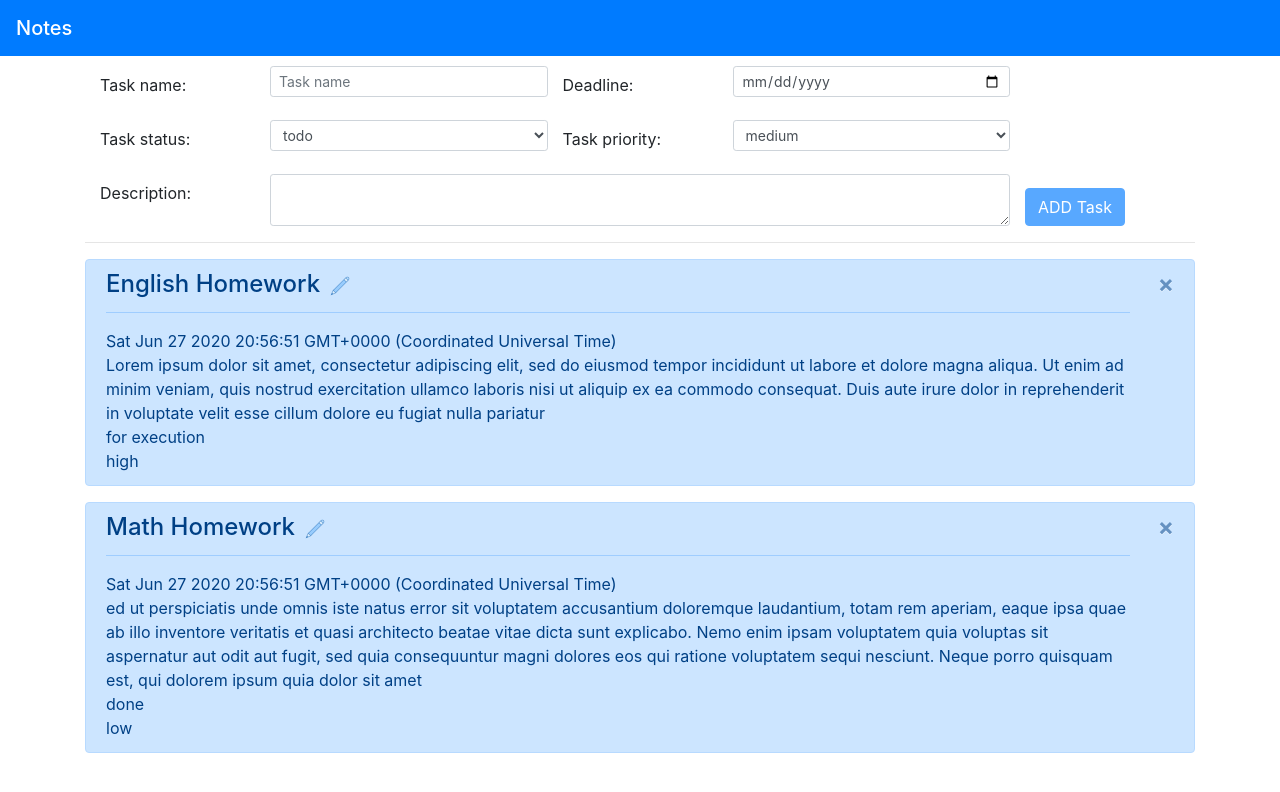
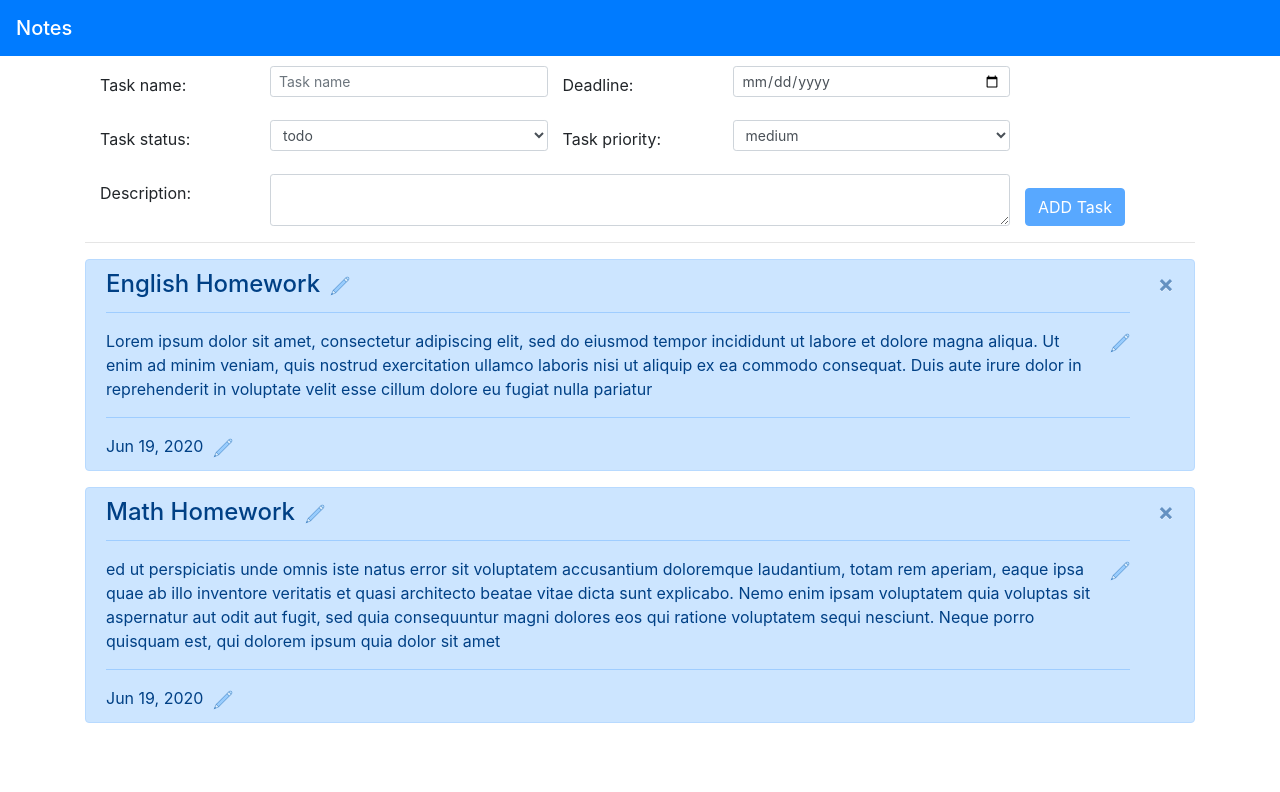
Before and after one commit to kathleen-fen/todo-list-angular, an Angular app: page / in a window 1280 px wide. Shown: the top 792 px of the page. Built offline with nearby package versions, Linux system fonts and the light colour scheme.

Commit message:
edit in place full

```diff
--- a/src/app/app.component.html
+++ b/src/app/app.component.html
@@ -46,6 +46,6 @@
     *ngFor="let t of tasks; let index = index"
     [task]="t"
     (onDelete)="deleteTask(index)"
-    (onChangeName)=onChangeName($event,index)
+    (onChange)=onChange($event,index)
   ></app-task>
 </div>
--- a/src/app/app.component.ts
+++ b/src/app/app.component.ts
@@ -16,7 +16,7 @@ export interface Task {
   name: string,
   status: string,
   descr: string,
-  deadline: Date,
+  deadline: string,
   priority: string
 }
 
@@ -34,14 +34,14 @@ export class AppComponent implements OnInit {
       name: 'English Homework',
       status: 'for execution',
       descr: 'Lorem ipsum dolor sit amet, consectetur adipiscing elit, sed do eiusmod tempor incididunt ut labore et dolore magna aliqua. Ut enim ad minim veniam, quis nostrud exercitation ullamco laboris nisi ut aliquip ex ea commodo consequat. Duis aute irure dolor in reprehenderit in voluptate velit esse cillum dolore eu fugiat nulla pariatur',
-      deadline: new Date(),
+      deadline: "2020-06-19",
       priority: 'high'
     },
     {
       name: 'Math Homework',
       status: 'done',
       descr: 'ed ut perspiciatis unde omnis iste natus error sit voluptatem accusantium doloremque laudantium, totam rem aperiam, eaque ipsa quae ab illo inventore veritatis et quasi architecto beatae vitae dicta sunt explicabo. Nemo enim ipsam voluptatem quia voluptas sit aspernatur aut odit aut fugit, sed quia consequuntur magni dolores eos qui ratione voluptatem sequi nesciunt. Neque porro quisquam est, qui dolorem ipsum quia dolor sit amet',
-      deadline: new Date(),
+      deadline: "2020-06-19",
       priority: 'low'
     }
   ]
@@ -60,8 +60,8 @@ export class AppComponent implements OnInit {
   deleteTask(index) {
     this.tasks.splice(index,1)
   }
-  onChangeName(newName,index){
-    this.tasks[index].name = newName
+  onChange(val,index){
+    this.tasks[index][val.field] = val.value
   }
 
 }
--- a/src/app/task/task.component.css
+++ b/src/app/task/task.component.css
@@ -12,7 +12,7 @@
   font-weight: 500;
   line-height: 1.5rem;
 }
-.head-wrapper {
+.field-wrapper {
   display: flex;
 }
 .icon {
@@ -29,3 +29,6 @@
   visibility: hidden;
   width: 0;
 }
+.edit-input  {
+  width: 100%;
+}
--- a/src/app/task/task.component.html
+++ b/src/app/task/task.component.html
@@ -1,15 +1,27 @@
 <div class="task-wrapper alert alert-primary alert-dismissible fade show">
-  <div class="head-wrapper">
-    <div *ngIf="nameEditMode"  class="edit-input"><input #nameEditInput id="nameEditInput" type="text" class="form-control" [value]="task.name" (blur)="changeName($event)" (keyup)="onKey($event)"></div>
-    <div *ngIf="!nameEditMode" class="task-name alert-heading">{{ task.name }}</div>
-    <div *ngIf="!nameEditMode" class="icon" (click)="onEditName()"><img src="./assets/icons/pencil.png" alt="edit"></div>
+    <div class="field-wrapper">
+      <div *ngIf="nameEditMode"  class="edit-input">
+        <input  #nameEditInput id="editInput" type="text" class="form-control" [value]="task.name" (blur)="changeName($event,'name')" (keyup)="onKey($event,'name')">
+      </div>
+      <div *ngIf="!nameEditMode" class="task-name alert-heading">{{ task.name }}</div>
+      <div *ngIf="!nameEditMode" class="icon" (click)="onEdit('name')"><img src="./assets/icons/pencil.png" alt="edit"></div>
+    </div>
+
+  <hr>
+  <div class="field-wrapper">
+    <div *ngIf="descrEditMode"  class="edit-input">
+      <textarea name="" id="editInput"  rows="2" class="form-control" [value]="task.descr"  (blur)="changeName($event,'descr')" (keyup)="onKey($event,'descr')"></textarea>
+   </div>
+    <div *ngIf="!descrEditMode" class="task-descr">{{ task.descr }}</div>
+    <div *ngIf="!descrEditMode" class="icon" (click)="onEdit('descr')"><img src="./assets/icons/pencil.png" alt="edit"></div>
   </div>
 
   <hr>
-  <div class="task-deadline">{{ task.deadline }}</div>
-  <div class="task-descr">{{ task.descr }}</div>
-  <div class="task-status">{{ task.status }}</div>
-  <div class="task-priority">{{ task.priority }}</div>
+  <div class="field-wrapper">
+    <div *ngIf="deadlineEditMode"  class="edit-input"><input #nameEditInput id="editInput" type="date" class="form-control" [value]="task.deadline" (blur)="changeName($event,'deadline')" (keyup)="onKey($event,'deadline')"></div>
+    <div *ngIf="!deadlineEditMode" class="task-deadline">{{ task.deadline | date }}</div>
+    <div *ngIf="!deadlineEditMode" class="icon" (click)="onEdit('deadline')"><img src="./assets/icons/pencil.png" alt="edit"></div>
+  </div>
   <button type="button" class="close" data-dismiss="alert" aria-label="Close" (click)="delTask()" >
     <span aria-hidden="true">&times;</span>
   </button>
--- a/src/app/task/task.component.ts
+++ b/src/app/task/task.component.ts
@@ -8,50 +8,46 @@ import { FormGroup, FormControl, Validators } from '@angular/forms';
   templateUrl: './task.component.html',
   styleUrls: ['./task.component.css']
 })
-export class TaskComponent implements OnInit {
+export class TaskComponent {
   nameEditMode:boolean = false
   deadlineEditMode:boolean = false
   descrEditMode:boolean = false
-  form: FormGroup
   @Input() task: Task
   @Output() onDelete = new EventEmitter()
-  @Output() onChangeName = new EventEmitter()
+  @Output() onChange = new EventEmitter()
   @ViewChild('nameEditInput', {static: false}) nameEdit: ElementRef;
 
   constructor() { }
 
-  ngOnInit(): void {
-    this.form = new FormGroup({
-    name: new FormControl('', Validators.required),
-    deadline: new FormControl(''),
-    /* status: new FormControl('todo'),
-    priority: new FormControl('medium'), */
-    descr: new FormControl('')
-    })
-  }
 
   delTask(){
    this.onDelete.emit()
   }
-  onEditName() {
-    this.nameEditMode = true
-    setTimeout(()=>document.getElementById('nameEditInput').focus(),100)
+  onEdit(field) {
+    this[field+'EditMode'] = true
+    setTimeout(()=>document.getElementById('editInput').focus(),100)
   }
-  changeName(e) {
-    this.nameEditMode = false
-    this.onChangeName.emit(e.target.value)
+  changeName(e, field) {
+
+    if (field==='name' && e.target.value.trim()==="") {
+      document.getElementById('editInput').focus()
+      return 0
+    }
+
+    this[field+'EditMode'] = false
+    let val = {
+      value: e.target.value,
+      field
+    }
+    this.onChange.emit(val)
   }
-  onKey(e) {
+  onKey(e, field) {
     if (e.code==="Enter") {
-      this.changeName(e)
+      this.changeName(e,field)
     }
     if (e.code==="Escape") {
-      e.target.value=this.task.name
-      this.nameEditMode = false
+      e.target.value=this.task[field]
+      this[field+'EditMode'] = false
     }
-
-
   }
-
-
 }
```
